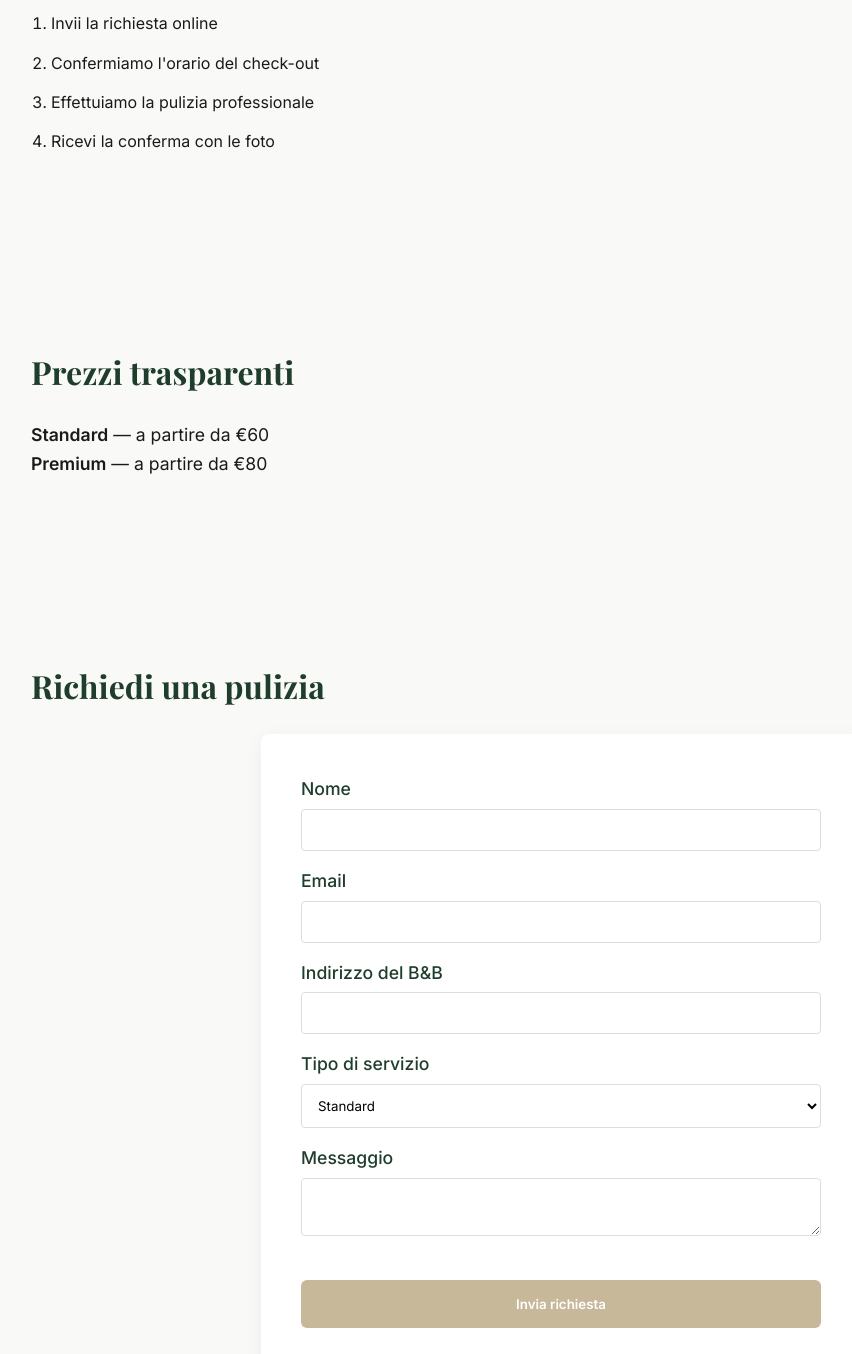
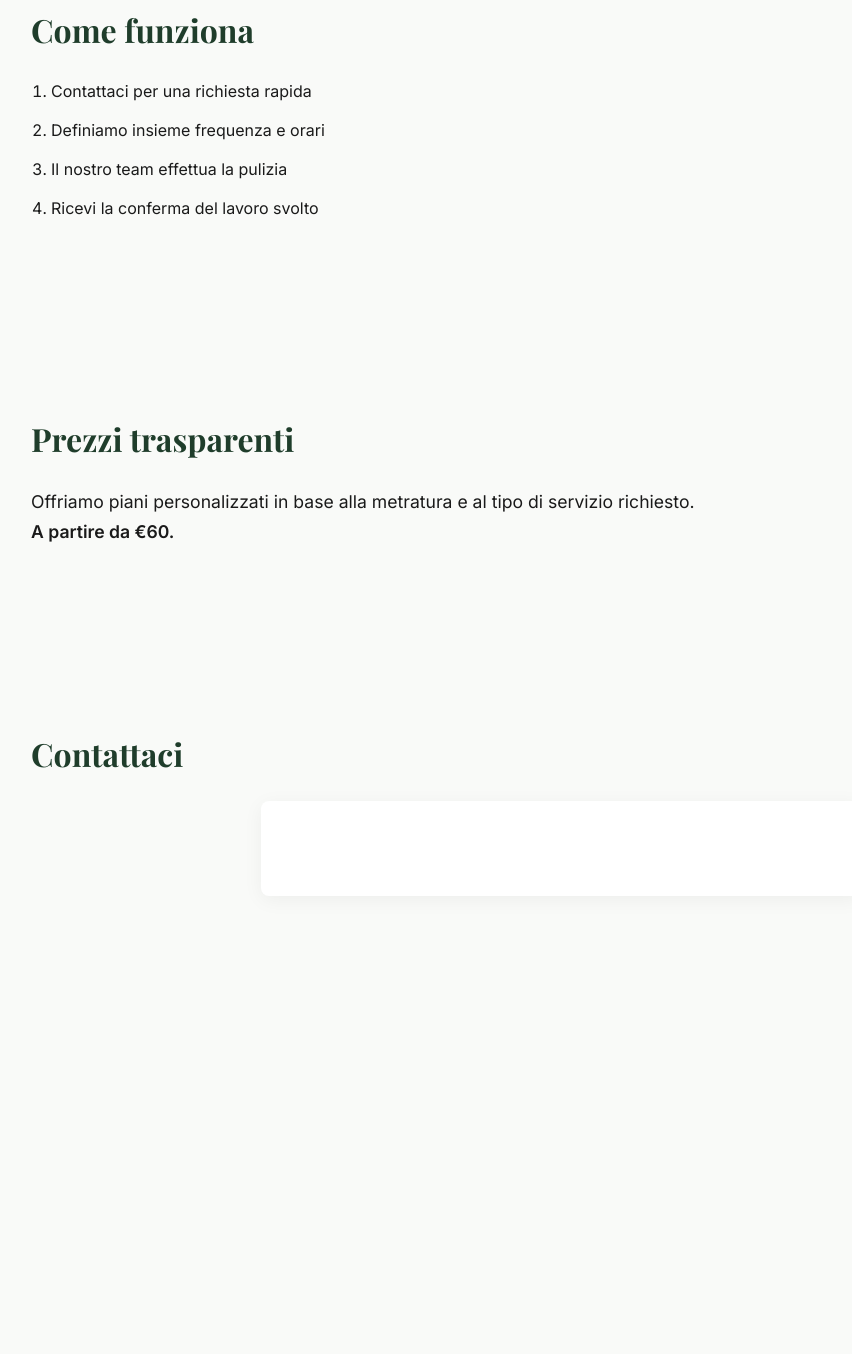
Before and after one commit to jomarinho97-cleandgo/clego-site, a plain HTML site: page index.html in a window 1280 px wide. Shown: the part 1185-2539 px from the top of the page, without its empty margins (79-931 px from the left). After the commit the page ends 2161 px from the top, so only its background shows below. Drawn offline with nearby package versions, Linux system fonts and the light colour scheme.

Commit message:
Update index.html

```diff
--- a/index.html
+++ b/index.html
@@ -3,7 +3,7 @@
 <head>
   <meta charset="UTF-8">
   <meta name="viewport" content="width=device-width, initial-scale=1.0">
-  <title>Cle&Go – Pulizie per Airbnb e B&B</title>
+  <title>Cle&Go – Pulizie Professionali</title>
 
   <link rel="preconnect" href="https://fonts.googleapis.com">
   <link rel="preconnect" href="https://fonts.gstatic.com" crossorigin>
@@ -15,76 +15,44 @@
 
   <section class="section hero">
     <div class="logo">Cle<span>&</span>Go</div>
-    <h1>Il check-out perfetto per il tuo Airbnb</h1>
-    <p>Pulizie professionali e gestione biancheria per B&B e affitti brevi. Massima puntualità per recensioni a 5 stelle.</p>
-    <a href="#contatti" class="btn">Prenota ora il tuo reset</a>
+    <h1>Pulizia professionale, senza complicazioni</h1>
+    <p>Servizi impeccabili per Airbnb, uffici e spazi privati. Ci prendiamo cura dei tuoi ambienti con precisione e puntualità.</p>
+    <a href="#contatti" class="btn">Richiedi un preventivo</a>
   </section>
 
   <section class="section">
-    <h3>Il servizio</h3>
-    <p>Siamo specializzati nel reset completo del tuo alloggio tra un ospite e l'altro.</p>
+    <h3>Cosa offriamo</h3>
+    <p>Che si tratti di un cambio ospite veloce o di una pulizia settimanale in ufficio, garantiamo standard elevati.</p>
     <ul>
-      <li>Pulizia profonda di ogni stanza</li>
-      <li>Cambio lenzuola e asciugamani</li>
-      <li>Rifornimento kit di benvenuto</li>
-      <li>Checklist fotografica a fine lavoro</li>
+      <li><strong>Airbnb & B&B:</strong> Reset completo, gestione biancheria e kit benvenuto.</li>
+      <li><strong>Uffici & Studi:</strong> Ambienti igienizzati per il benessere del tuo team.</li>
+      <li><strong>Case & Privati:</strong> Pulizie profonde per chi cerca il massimo ordine.</li>
+      <li><strong>Checklist:</strong> Verifica finale con foto per ogni intervento.</li>
     </ul>
   </section>
 
   <section class="section">
     <h3>Come funziona</h3>
     <ol>
-      <li>Invii la richiesta online</li>
-      <li>Confermiamo l'orario del check-out</li>
-      <li>Effettuiamo la pulizia professionale</li>
-      <li>Ricevi la conferma con le foto</li>
+      <li>Contattaci per una richiesta rapida</li>
+      <li>Definiamo insieme frequenza e orari</li>
+      <li>Il nostro team effettua la pulizia</li>
+      <li>Ricevi la conferma del lavoro svolto</li>
     </ol>
   </section>
 
   <section class="section">
     <h3>Prezzi trasparenti</h3>
     <p>
-      <strong>Standard</strong> — a partire da €60<br>
-      <strong>Premium</strong> — a partire da €80
+      Offriamo piani personalizzati in base alla metratura e al tipo di servizio richiesto. <br>
+      <strong>A partire da €60.</strong>
     </p>
   </section>
 
   <section id="contatti" class="section">
-    <h3>Richiedi una pulizia</h3>
-    <form name="richiesta-pulizia" method="POST" data-netlify="true">
-      <input type="hidden" name="form-name" value="richiesta-pulizia">
+    <h3>Contattaci</h3>
+    <form name="contatti-clego" method="POST" data-netlify="true">
+      <input type="hidden" name="form-name" value="contatti-clego">
 
       <p>
-        <label>Nome</label>
-        <input type="text" name="nome" required>
-      </p>
-
-      <p>
-        <label>Email</label>
-        <input type="email" name="email" required>
-      </p>
-
-      <p>
-        <label>Indirizzo del B&B</label>
-        <input type="text" name="indirizzo" required>
-      </p>
-
-      <p>
-        <label>Tipo di servizio</label>
-        <select name="servizio">
-          <option>Standard</option>
-          <option>Premium</option>
-        </select>
-      </p>
-
-      <p>
-        <label>Messaggio</label>
-        <textarea name="messaggio"></textarea>
-      </p>
-
-      <button type="submit" class="btn">Invia richiesta</button>
-    </form>
-  </section>
-
-</body>
-</html>
+        <label
```
